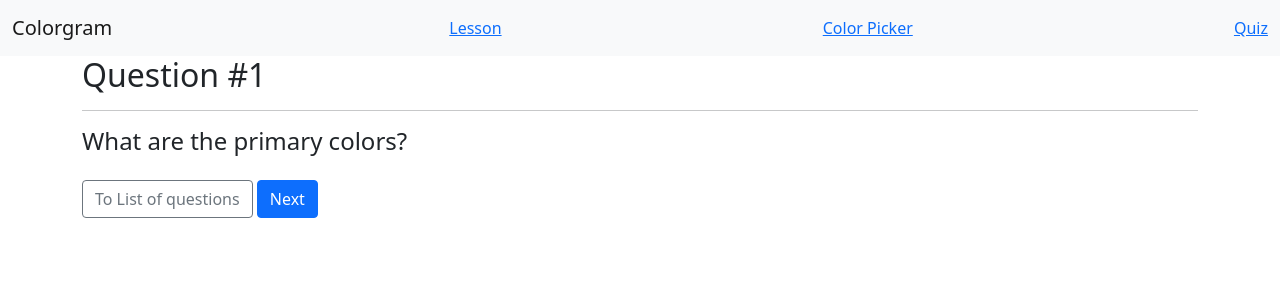
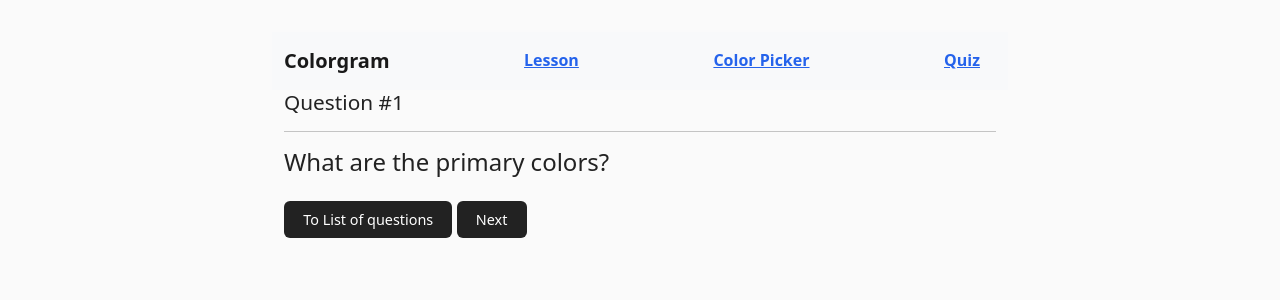
Before and after one commit to syoon2021/ColorAlong, a Flask app: page /quiz/1 in a window 1280 px wide. Shown: the top 300 px of the page. Run offline with Flask 3, Linux system fonts and the light colour scheme; some libraries are stand-ins or nearby versions.

Commit message:
updated CSS styling

```diff
--- a/static/main.css
+++ b/static/main.css
@@ -1,11 +1,58 @@
-.img-small {
-  max-width: 20%;
+* {
+  box-sizing: border-box;
+  margin: 0;
+  padding: 0;
 }
 
-.img-medium {
-  max-width: 35%;
+body {
+  font-family: system-ui, sans-serif;
+  background: #fafafa;
+  color: #222;
+  line-height: 1.6;
+  padding: 2rem;
+  max-width: 800px;
+  margin: 0 auto;
 }
 
-.img-large {
-  max-width: 60%;
+h1 { font-size: 1.8rem; margin-bottom: 1rem; }
+h2 { font-size: 1.3rem; margin-bottom: 0.5rem; }
+h3 { font-size: 1.1rem; margin-bottom: 0.3rem; }
+p { margin-bottom: 0.75rem; color: #444; }
+
+a { color: #2563eb; }
+a:hover { text-decoration: none; }
+
+img {
+  display: block;
+  margin: 1rem auto;
+  border-radius: 8px;
+  height: auto;
 }
+
+.img-small { max-width: 200px; }
+.img-medium { max-width: 380px; }
+.img-big { max-width: 550px; }
+
+.btn {
+  display: inline-block;
+  padding: 0.5rem 1.2rem;
+  background: #222;
+  color: #fff;
+  border: none;
+  border-radius: 6px;
+  cursor: pointer;
+  font-size: 0.9rem;
+  text-decoration: none;
+}
+
+.btn:hover { opacity: 0.85; }
+
+section {
+  background: #fff;
+  padding: 1.2rem;
+  border-radius: 8px;
+  margin-bottom: 1rem;
+  border: 1px solid #eee;
+}
+
+nav a { margin-right: 1rem; font-weight: 600; }
```
